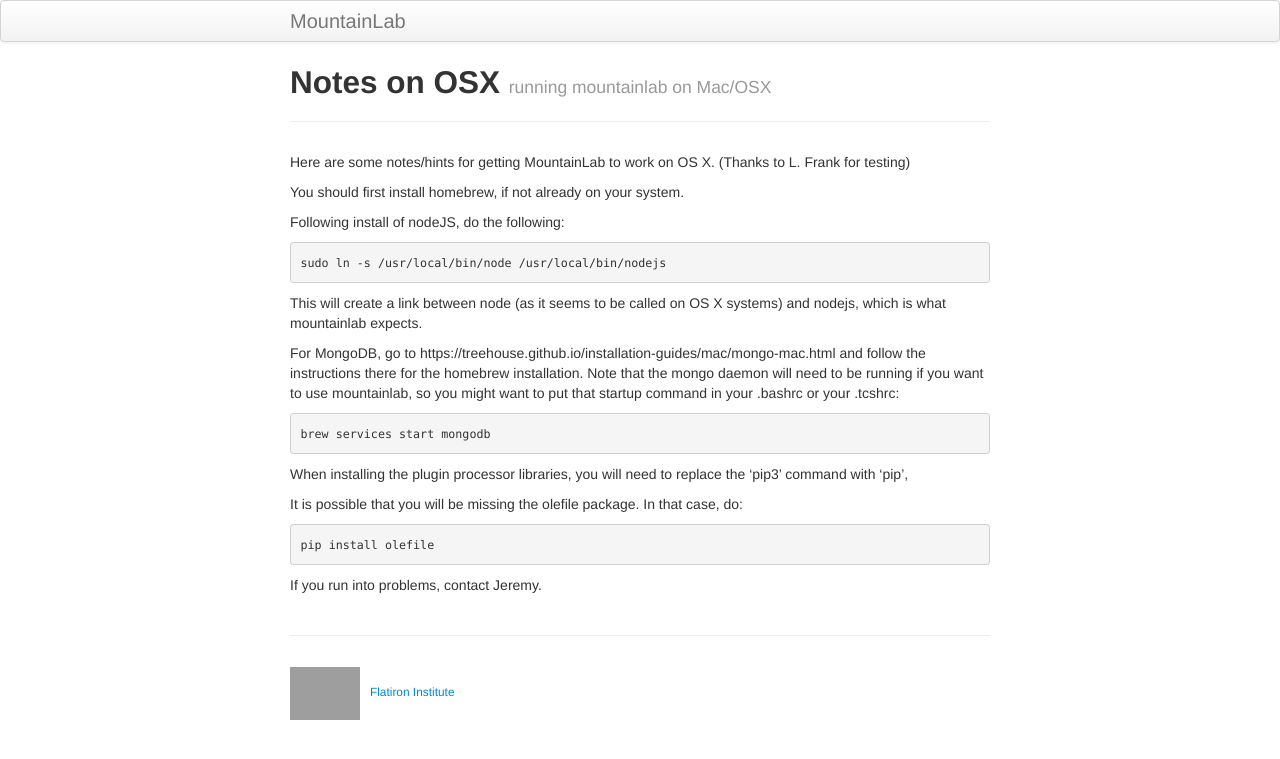
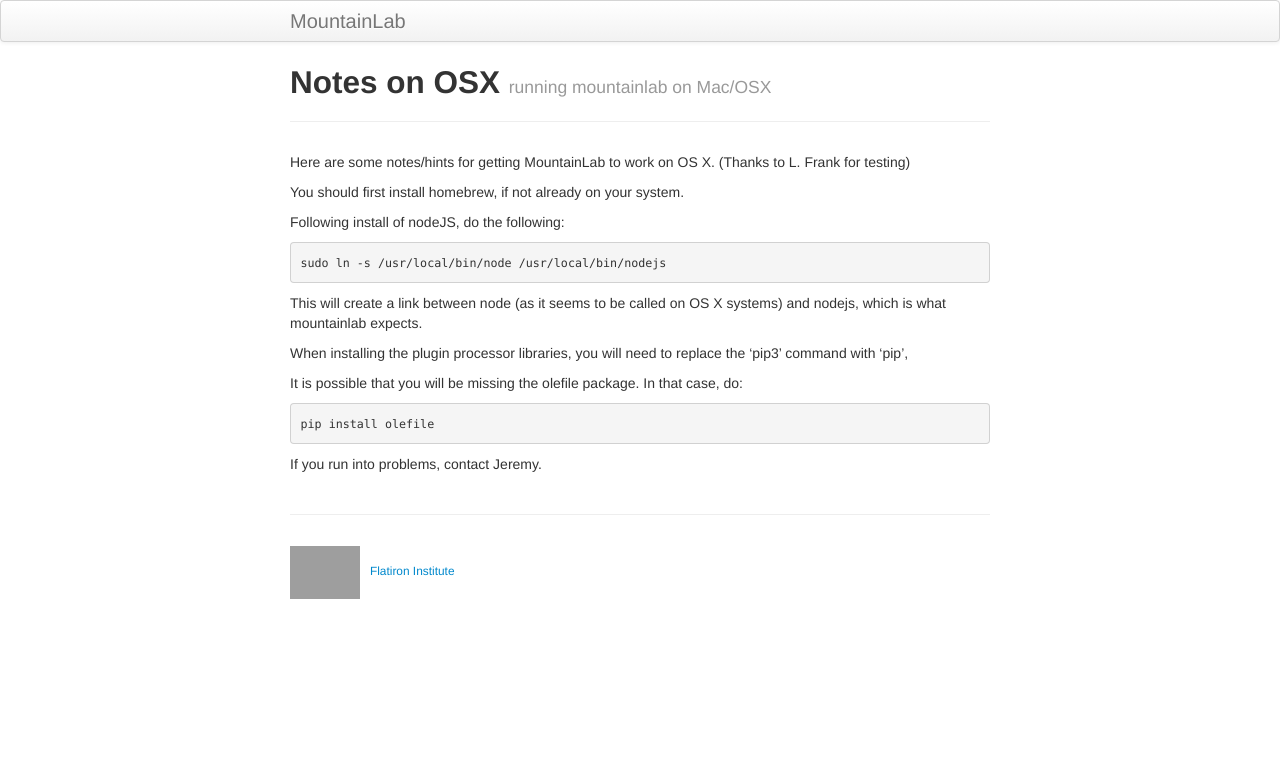
Before and after one commit to flatironinstitute/mountainlab-js, a Jekyll site: the page built from docs/docs_editable/notes_on_osx.md, in a window 1280 px wide. Shown: the top 759 px of the page. Built offline with Jekyll 4.4.1, drawn with Linux system fonts in a browser that asks for light colours; grey boxes are pictures that could not be loaded.

Commit message:
Remove mention of MongoDB from Mac  install notes

````diff
--- a/docs/docs_editable/notes_on_osx.md
+++ b/docs/docs_editable/notes_on_osx.md
@@ -17,14 +17,6 @@ sudo ln -s /usr/local/bin/node /usr/local/bin/nodejs
 
 This will create a link between node (as it seems to be called on OS X systems) and nodejs, which is what mountainlab expects.
 
-For MongoDB, go to https://treehouse.github.io/installation-guides/mac/mongo-mac.html
-and follow the instructions there for the homebrew installation.
-Note that the mongo daemon will need to be running if you want to use mountainlab, so you might want to put that startup command in your .bashrc or
-your .tcshrc:
-
-```
-brew services start mongodb
-```
 
 When installing the plugin processor libraries, you will need to replace the 'pip3' command with 'pip',
 
````
